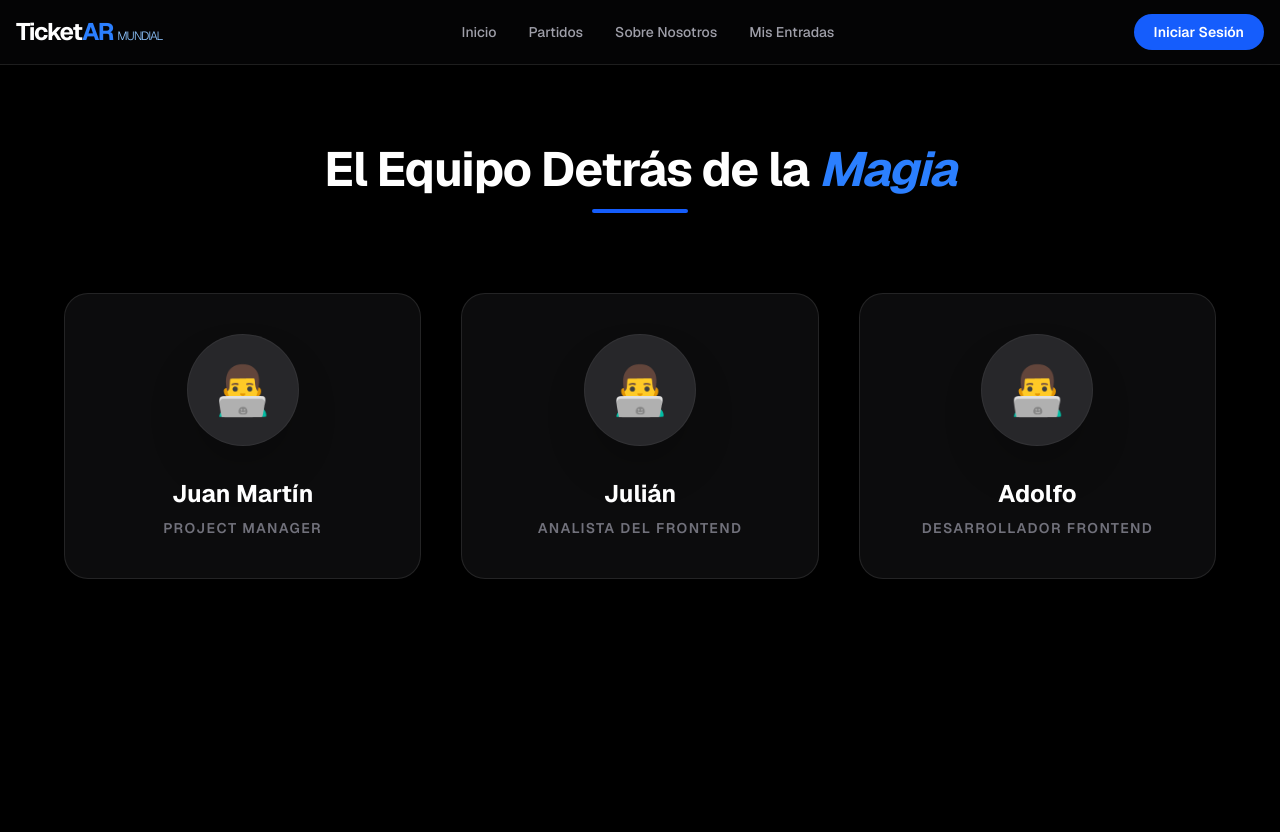
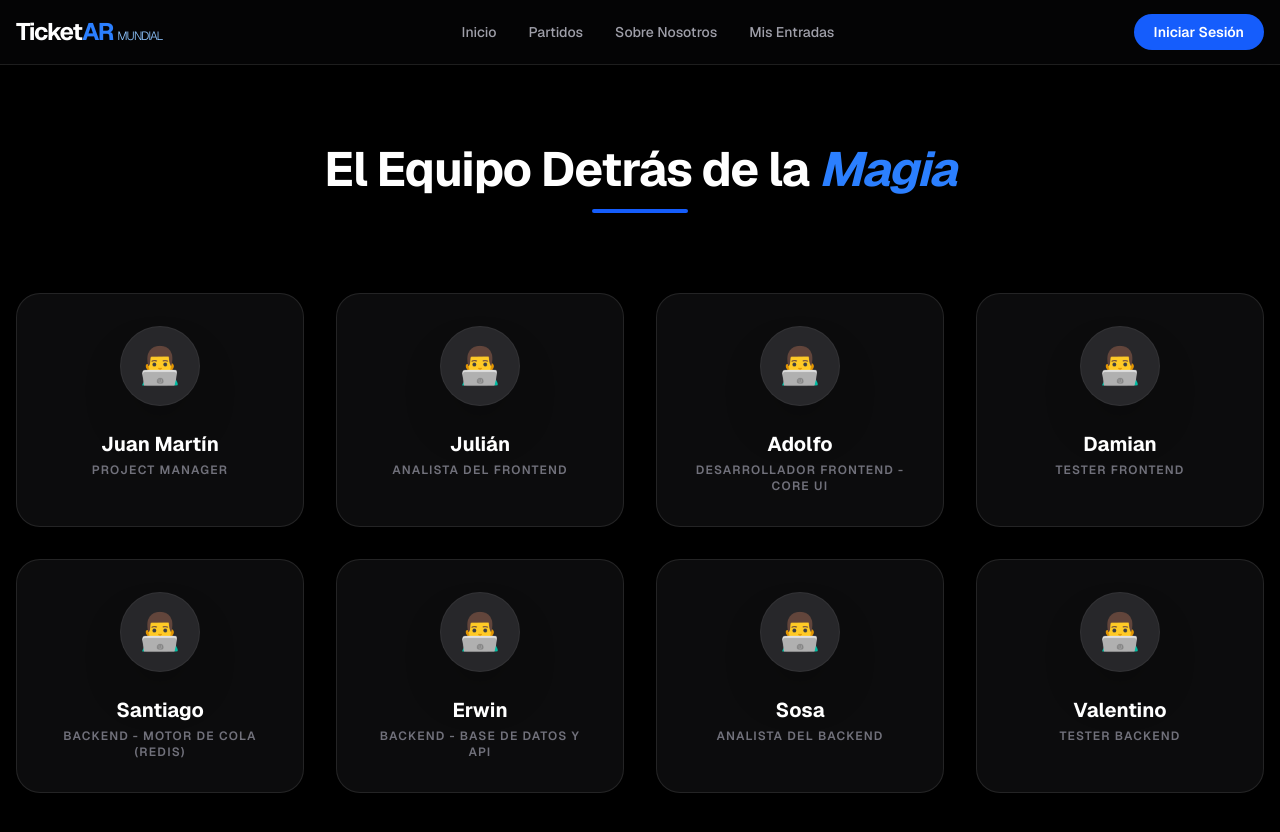
Before and after one commit to JuanmaInv/TicketAR---Mundial---UCP---2026-, a Next.js app in the folder frontend-client/: page /about in a window 1280 px wide. Shown: the top 832 px of the page. Built offline with nearby package versions, Linux system fonts and the light colour scheme.

Commit message:
feat: mejorar estilos y estructura del componente AboutPage

```diff
--- a/frontend-client/app/about/page.tsx
+++ b/frontend-client/app/about/page.tsx
@@ -1,13 +1,23 @@
 export default function AboutPage() {
   const teamMembers = [
-    { name: "Juan Martín", role: "Project Manager", color: "hover:border-emerald-500/50 hover:shadow-[0_0_40px_rgba(16,185,129,0.3)]" },
-    { name: "Julián", role: "Analista del Frontend", color: "hover:border-purple-500/50 hover:shadow-[0_0_40px_rgba(168,85,247,0.3)]" },
-    { name: "Adolfo", role: "Desarrollador Frontend", color: "hover:border-blue-500/50 hover:shadow-[0_0_40px_rgba(59,130,246,0.3)]" }
+    // Liderazgo y Análisis
+    { name: "Juan Martín", role: "Project Manager", accent: "group-hover:border-emerald-500/50 group-hover:shadow-[0_0_30px_rgba(16,185,129,0.2)]" },
+    { name: "Julián", role: "Analista del Frontend", accent: "group-hover:border-purple-500/50 group-hover:shadow-[0_0_30px_rgba(168,85,247,0.2)]" },
+
+    // Equipo Frontend
+    { name: "Adolfo", role: "Desarrollador Frontend - Core UI", accent: "group-hover:border-blue-500/50 group-hover:shadow-[0_0_30px_rgba(59,130,246,0.2)]" },
+    { name: "Damian", role: "Tester Frontend", accent: "group-hover:border-cyan-500/50 group-hover:shadow-[0_0_30px_rgba(6,182,212,0.2)]" },
+
+    // Equipo Backend
+    { name: "Santiago", role: "Backend - Motor de Cola (Redis)", accent: "group-hover:border-red-500/50 group-hover:shadow-[0_0_30px_rgba(239,68,68,0.2)]" },
+    { name: "Erwin", role: "Backend - Base de Datos y API", accent: "group-hover:border-orange-500/50 group-hover:shadow-[0_0_30px_rgba(249,115,22,0.2)]" },
+    { name: "Sosa", role: "Analista del Backend", accent: "group-hover:border-yellow-500/50 group-hover:shadow-[0_0_30px_rgba(234,179,8,0.2)]" },
+    { name: "Valentino", role: "Tester Backend", accent: "group-hover:border-pink-500/50 group-hover:shadow-[0_0_30px_rgba(236,72,153,0.2)]" }
   ];
 
   return (
     <main className="min-h-screen py-20 px-4 bg-black">
-      <div className="max-w-6xl mx-auto">
+      <div className="max-w-7xl mx-auto">
 
         <header className="mb-20 text-center">
           <h1 className="text-4xl md:text-5xl font-bold text-white tracking-tight">
@@ -16,23 +26,24 @@ export default function AboutPage() {
           <div className="w-24 h-1 bg-blue-600 mx-auto mt-4 rounded-full"></div>
         </header>
 
-        <div className="grid grid-cols-1 md:grid-cols-3 gap-10">
+        {/* Grilla que se adapta: 1 columna en celus, 2 en tablets, 4 en PC */}
+        <div className="grid grid-cols-1 sm:grid-cols-2 lg:grid-cols-4 gap-8">
           {teamMembers.map((member, index) => (
             <article
               key={index}
-              className={`group relative p-10 rounded-3xl bg-zinc-900/50 border border-white/10 transition-all duration-500 hover:-translate-y-3 ${member.color}`}
+              className={`group relative p-8 rounded-3xl bg-zinc-900/50 border border-white/10 transition-all duration-500 hover:-translate-y-3 ${member.accent}`}
             >
-              <div className="flex flex-col items-center">
-                {/* Círculo del icono */}
-                <div className="w-28 h-28 mb-8 rounded-full bg-zinc-800 flex items-center justify-center text-5xl border border-white/5 shadow-2xl group-hover:scale-110 transition-transform duration-500">
+              <div className="flex flex-col items-center text-center">
+                {/* Círculo del icono que también reacciona */}
+                <div className="w-20 h-20 mb-6 rounded-full bg-zinc-800 flex items-center justify-center text-4xl border border-white/5 shadow-2xl group-hover:scale-110 transition-transform duration-500">
                   👨‍💻
                 </div>
 
-                <h2 className="text-2xl font-bold text-white mb-2 group-hover:text-white transition-colors">
+                <h2 className="text-xl font-bold text-white mb-1">
                   {member.name}
                 </h2>
 
-                <p className="text-sm font-semibold text-zinc-500 uppercase tracking-widest">
+                <p className="text-xs font-semibold text-zinc-500 uppercase tracking-widest">
                   {member.role}
                 </p>
               </div>
```
